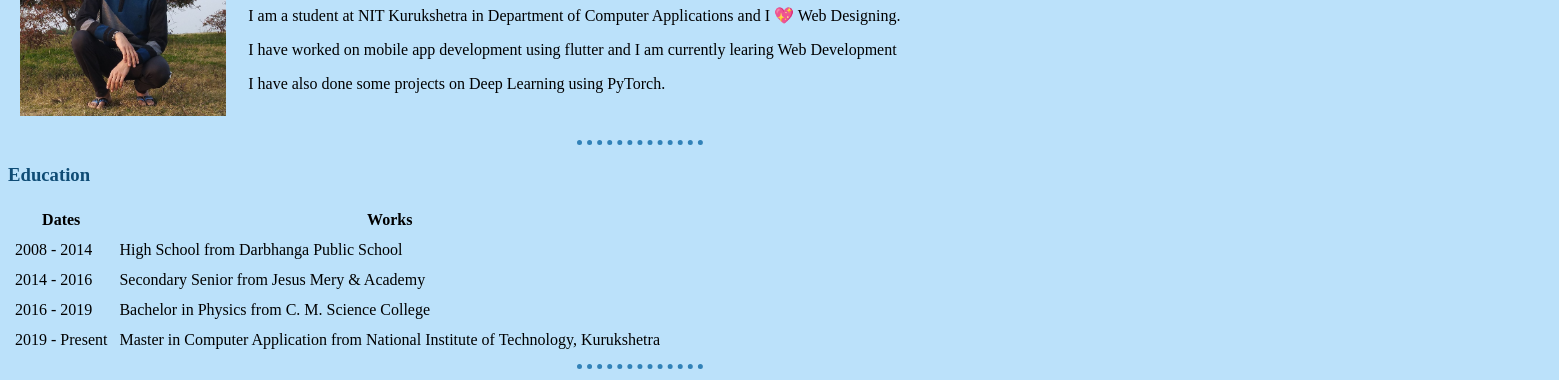
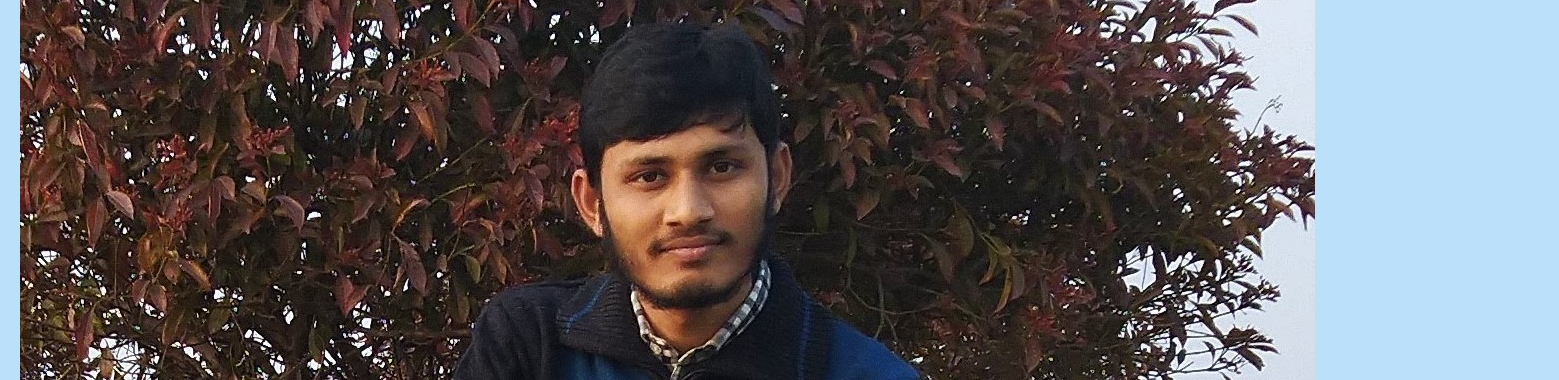
Before and after one commit to ksachchidanand/CV, a plain HTML site: page index.html in a window 1280 px wide. Shown: the part 104-484 px from the top of the page, 1559 px wide, since content can reach past the window. Drawn offline with Linux system fonts and the light colour scheme.

Commit message:
image size updated

```diff
--- a/CSS/style.css
+++ b/CSS/style.css
@@ -11,7 +11,8 @@ h3 {
 }
 
 img {
-  height: 200px;
+
+  height: 15%;
 }
 
 hr {
```
